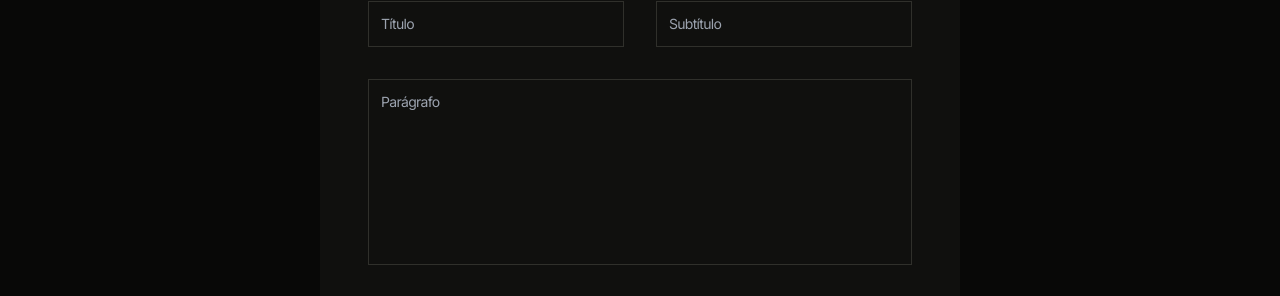
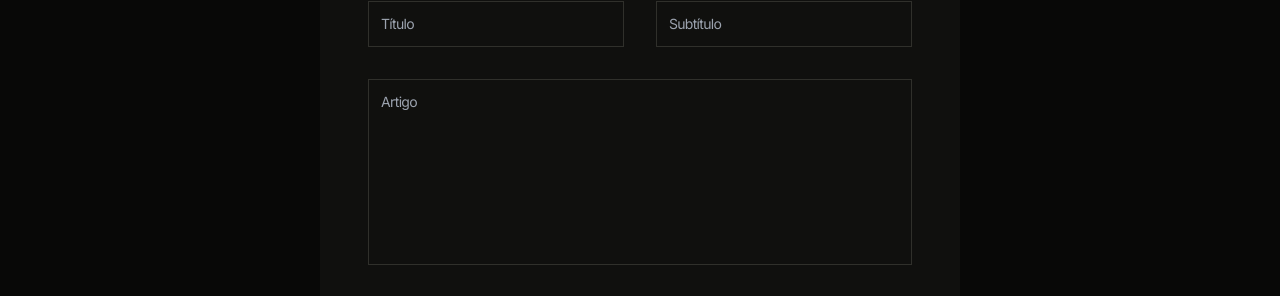
Before and after one commit to Tiago-Silverio-da-Costa/personal-blog, a Next.js app: page / in a window 1280 px wide. Both pictures are taken after a click on the element 1116 px from the left and 36 px from the top of the page. Shown: the part 216-512 px from the top of the page. Built offline with nearby package versions, Linux system fonts and the light colour scheme; no server answers; the database is empty.

Commit message:
add changes in create post+++

```diff
--- a/components/createPost.tsx
+++ b/components/createPost.tsx
@@ -48,8 +48,6 @@ export function CreatePost() {
   const [createThemeBtn, SetcreateThemeBtn] = useState<boolean>(false)
   const [users, setUsers] = useState<TUsersData>();
   const [theme, setTheme] = useState<TThemeData>();
-
-
 
   const {
     handleSubmit,
@@ -232,7 +230,7 @@ export function CreatePost() {
                   <textarea
                     {...register("content")}
                     inputMode="text"
-                    placeholder="Parágrafo"
+                    placeholder="Artigo"
                     maxLength={10000}
                     readOnly={isSubmitting}
                     cols={10}
@@ -291,8 +289,6 @@ export function CreatePost() {
                   {!createThemeBtn ? <FaPlus /> : <IoCaretBackOutline />}
                 </div>
               </div>
-
-
 
               <FormFieldWrapper $error={!!errors.existedAuthor}>
                 <FormFieldGrp>
--- a/components/editPost.tsx
+++ b/components/editPost.tsx
@@ -10,6 +10,8 @@ import { IoMdClose } from "react-icons/io";
 import Alert from "./commom/alert";
 import { PiSpinnerBold } from "react-icons/pi";
 import { TUsersData } from "@/app/api/getusersdata/utils";
+import { FaPlus } from "react-icons/fa6";
+import { IoCaretBackOutline } from "react-icons/io5";
 import localFont from "next/font/local";
 
 const satoshi = localFont({
@@ -37,12 +39,13 @@ const satoshi = localFont({
   ],
 })
 
-function refreshPage(){
+function refreshPage() {
   window.location.reload();
 }
 
 export default function EditPost({ id }: { id: string }) {
   const [openPopup, SetOpenPopup] = useState<boolean>(false)
+  const [createThemeBtn, SetcreateThemeBtn] = useState<boolean>(false)
   const [users, setUsers] = useState<TUsersData>();
   const [theme, setTheme] = useState<TUsersData>();
 
@@ -250,7 +253,7 @@ export default function EditPost({ id }: { id: string }) {
                   <textarea
                     {...register("content")}
                     inputMode="text"
-                    placeholder="Parágrafo"
+                    placeholder="Artigo"
                     maxLength={10000}
                     readOnly={isSubmitting}
                     cols={10}
@@ -264,6 +267,8 @@ export default function EditPost({ id }: { id: string }) {
             </div>
 
             <div className="flex flex-col md:flex-row items-start justify-between gap-8 mt-8 w-full">
+              <div className="flex items-start justify-between w-full">
+                {!createThemeBtn && (
                   <FormFieldWrapper $error={!!errors.existedTheme}>
                     <FormFieldGrp>
                       <select
@@ -282,6 +287,9 @@ export default function EditPost({ id }: { id: string }) {
                       <FormFieldError>{errors.existedTheme.message}</FormFieldError>
                     )}
                   </FormFieldWrapper>
+                )}
+
+                {createThemeBtn && (
                   <FormFieldWrapper $error={!!errors.createTheme}>
                     <FormFieldGrp>
                       <input
@@ -296,6 +304,14 @@ export default function EditPost({ id }: { id: string }) {
                       <FormFieldError>{errors.createTheme.message}</FormFieldError>
                     )}
                   </FormFieldWrapper>
+                )}
+                <div
+                  onClick={() => SetcreateThemeBtn(!createThemeBtn)}
+                  className={`${satoshi.className} transition-all duration-200 hover:opacity-75 cursor-pointer flex items-center justify-center text-primary bg-secondary px-2 py-[0.65rem] font-bold text-2xl`}
+                >
+                  {!createThemeBtn ? <FaPlus /> : <IoCaretBackOutline />}
+                </div>
+              </div>
 
               <FormFieldWrapper $error={!!errors.existedAuthor}>
                 <FormFieldGrp>
```
Lines whose indentation alone changed are shown as unchanged.
